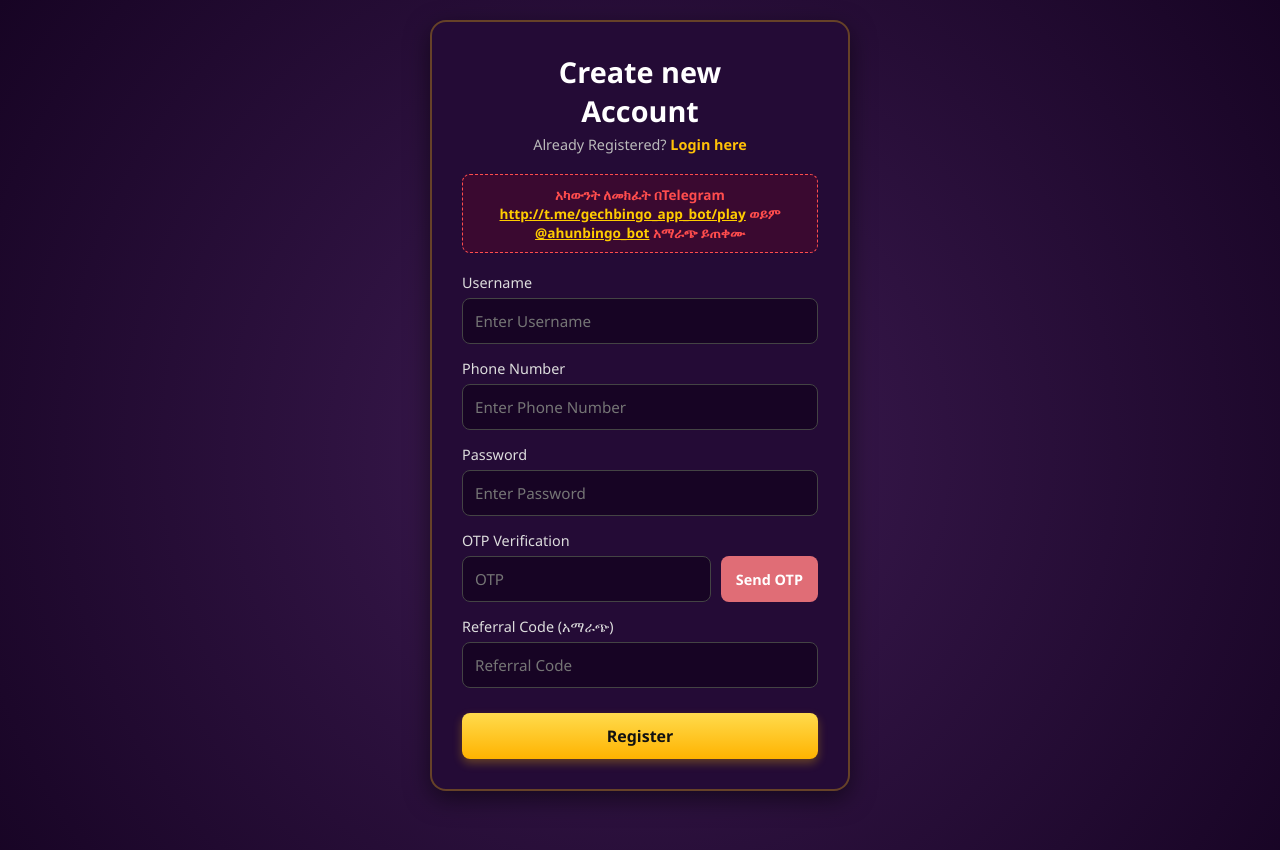
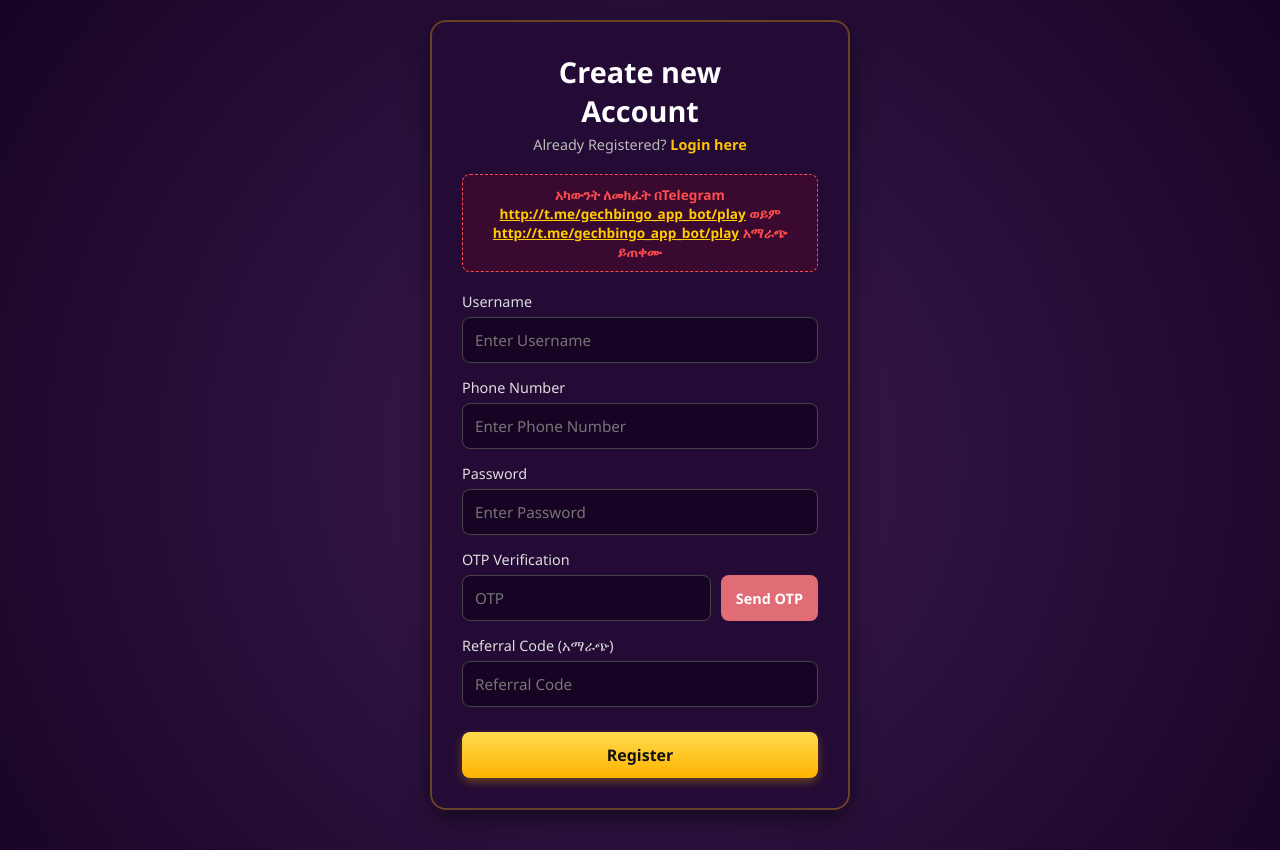
Before and after one commit to wondaferashgetaneh548-byte/bingo-app, a Django app: page /room/name/1/ in a window 1280 px wide. Shown: the top 850 px of the page. Before the commit the page ends 791 px from the top, so only its background shows below. Run offline with Django 5.2, Linux system fonts and the light colour scheme.

Commit message:
Update room.html

```diff
--- a/templates/bingo/room.html
+++ b/templates/bingo/room.html
@@ -3,7 +3,7 @@
 <head>
     <meta charset="UTF-8">
     <meta name="viewport" content="width=device-width, initial-scale=1.0">
-    <title>አሁኑኑ BINGO - ምዝገባ እና ጨዋታ</title>
+    <title>ጌች  BINGO - ምዝገባ እና ጨዋታ</title>
     <style>
         * { box-sizing: border-box; margin: 0; padding: 0; font-family: 'Segoe UI', Tahoma, Geneva, Verdana, sans-serif; }
         body { background: radial-gradient(circle at center, #3d1b52 0%, #170424 100%); color: white; min-height: 100vh; padding-bottom: 90px; }
@@ -89,7 +89,7 @@
                 <div class="login-link">Already Registered? <a onclick="switchToGameApp()">Login here</a></div>
 
                 <div class="telegram-notice">
-                    አካውንት ለመክፈት በTelegram <a href="https://t.me/ahunbingobot" target="_blank">http://t.me/gechbingo_app_bot/play</a> ወይም <a href="https://t.me/ahunbingo_bot" target="_blank">@ahunbingo_bot</a> አማራጭ ይጠቀሙ
+                    አካውንት ለመክፈት በTelegram <a href="https://t.me/ahunbingobot" target="_blank">http://t.me/gechbingo_app_bot/play</a> ወይም <a href="http://t.me/gechbingo_app_bot/play" target="_blank">http://t.me/gechbingo_app_bot/play</a> አማራጭ ይጠቀሙ
                 </div>
 
                 <form onsubmit="handleRegister(event)">
```
